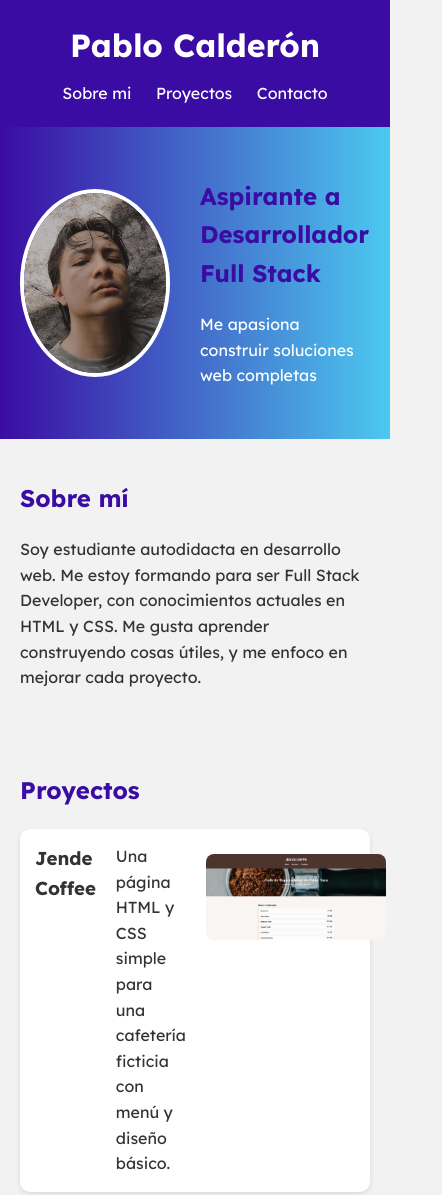
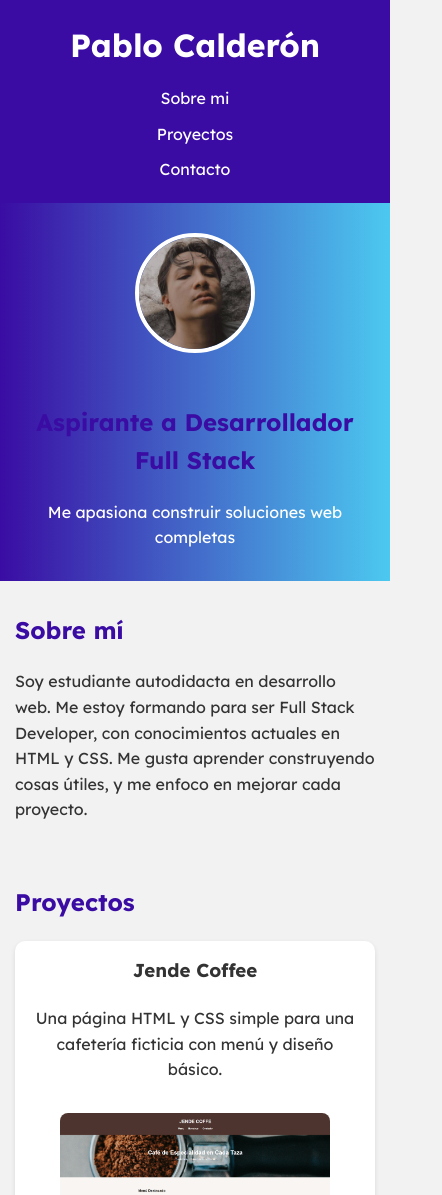
Before and after one commit to pecczuCol/Mi-portafolio, a plain HTML site: page index.html in a window 390 px wide. Shown: the top 1195 px of the page, 442 px wide, since content can reach past the window. Drawn offline with Linux system fonts and the light colour scheme.

Commit message:
Add files via upload

```diff
--- a/style.css
+++ b/style.css
@@ -107,3 +107,43 @@ footer {
   padding: 20px;
   text-align: center;
 }
+
+@media (max-width: 768px) {
+  .hero {
+    flex-direction: column;
+    text-align: center;
+    padding: 30px 20px;
+  }
+
+  .hero img {
+    width: 120px;
+    height: 120px;
+    margin-bottom: 20px;
+  }
+
+  .proyecto {
+    flex-direction: column;
+    align-items: center;
+    text-align: center;
+  }
+
+  .proyecto img {
+    width: 90%;
+    max-width: 300px;
+  }
+
+  header nav {
+    display: flex;
+    flex-direction: column;
+    gap: 10px;
+    margin-top: 15px;
+  }
+
+  section {
+    padding: 30px 15px;
+  }
+
+  .contacto-info p {
+    font-size: 0.95rem;
+  }
+}
```
